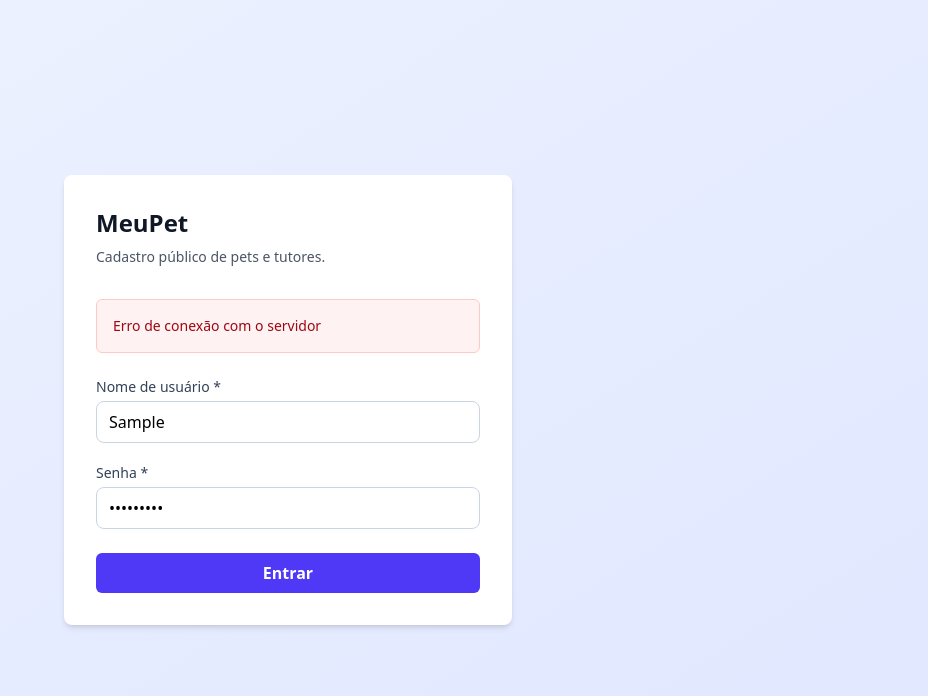
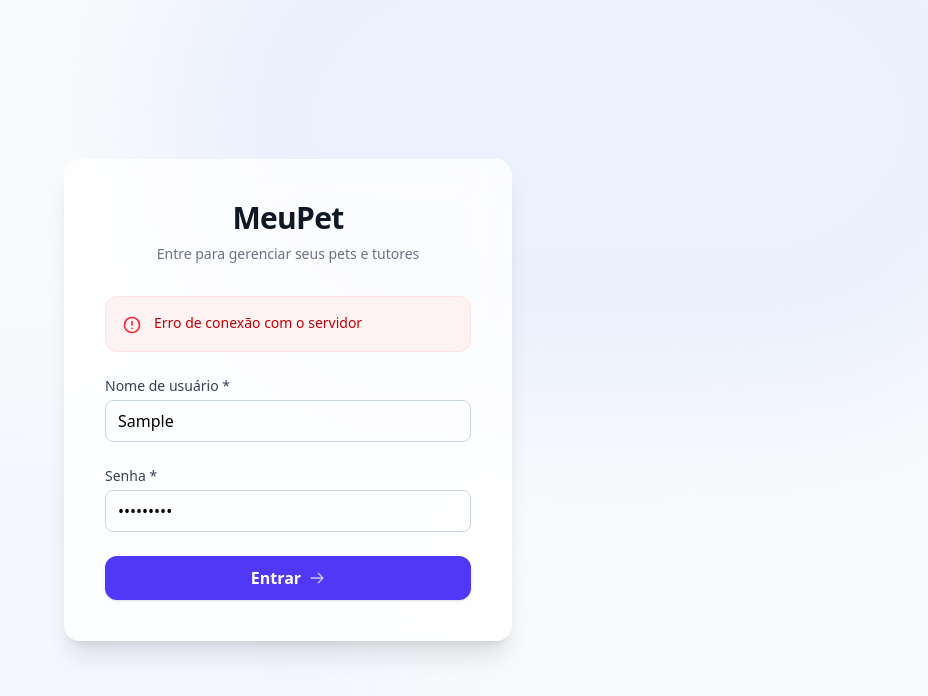
Before and after one commit to ViniciusRodrigues11/viniciusrodriguesdasilva029609, a React (Vite) app: page /login in a window 1280 px wide. Both pictures are taken after typing "Sample", "Sample123" into the empty fields and a click on the button "Entrar". Shown: the top 696 px of the page, without its empty margins (352-1280 px from the left). Built offline with nearby package versions, Linux system fonts and the light colour scheme; no server answers.

Commit message:
feat: redesign LoginPage with improved layout and error handling; enhance button styles and add decorative background elements

```diff
--- a/src/presentation/pages/auth/login.page.tsx
+++ b/src/presentation/pages/auth/login.page.tsx
@@ -78,23 +78,44 @@ export function LoginPage() {
   };
 
   return (
-    <div className="min-h-screen flex items-center justify-center bg-linear-to-br from-indigo-50 to-indigo-100 px-4 sm:px-6 lg:px-8">
-      <div className="w-full max-w-md">
-        <div className="bg-white rounded-lg shadow-md p-8">
-          <div className="mb-8">
-            <h1 className="text-2xl font-bold text-gray-900 mb-2">MeuPet</h1>
-            <p className="text-gray-600 text-sm">
-              Cadastro público de pets e tutores.
+    <div className="min-h-screen flex items-center justify-center bg-slate-50 px-4 sm:px-6 lg:px-8 relative overflow-hidden">
+      {/* Decorative Background Elements */}
+      <div className="absolute top-0 left-0 w-full h-full overflow-hidden z-0 pointer-events-none">
+        <div className="absolute -top-[20%] -right-[10%] w-[70%] h-[70%] rounded-full bg-indigo-100/50 blur-3xl" />
+        <div className="absolute -bottom-[20%] -left-[10%] w-[70%] h-[70%] rounded-full bg-blue-50/50 blur-3xl" />
+      </div>
+
+      <div className="w-full max-w-md relative z-10">
+        <div className="bg-white/80 backdrop-blur-xl rounded-2xl shadow-xl border border-white/20 p-8 sm:p-10">
+          <div className="mb-8 text-center">
+            <h1 className="text-3xl font-bold text-gray-900 mb-2 tracking-tight">
+              MeuPet
+            </h1>
+            <p className="text-gray-500 text-sm">
+              Entre para gerenciar seus pets e tutores
             </p>
           </div>
 
           {error && (
-            <div className="mb-6 p-4 bg-red-50 border border-red-200 rounded-md">
-              <p className="text-red-800 text-sm font-medium">{error}</p>
+            <div className="mb-6 p-4 bg-red-50 border border-red-100 rounded-xl flex items-start gap-3">
+              <svg
+                className="w-5 h-5 text-red-500 shrink-0 mt-0.5"
+                fill="none"
+                viewBox="0 0 24 24"
+                stroke="currentColor"
+              >
+                <path
+                  strokeLinecap="round"
+                  strokeLinejoin="round"
+                  strokeWidth={2}
+                  d="M12 8v4m0 4h.01M21 12a9 9 0 11-18 0 9 9 0 0118 0z"
+                />
+              </svg>
+              <p className="text-red-700 text-sm font-medium">{error}</p>
             </div>
           )}
 
-          <form onSubmit={handleSubmit} className="space-y-5">
+          <form onSubmit={handleSubmit} className="space-y-6">
             <FormInput
               id="username"
               label="Nome de usuário"
@@ -107,6 +128,7 @@ export function LoginPage() {
               disabled={isLoading}
             />
 
+            <div className="space-y-1">
               <FormInput
                 id="password"
                 label="Senha"
@@ -118,16 +140,17 @@ export function LoginPage() {
                 placeholder="Digite sua senha"
                 disabled={isLoading}
               />
+            </div>
 
             <button
               type="submit"
               disabled={isLoading}
-              className="w-full mt-6 bg-indigo-600 hover:bg-indigo-700 disabled:bg-indigo-400 disabled:cursor-not-allowed text-white font-semibold py-2 px-4 rounded-md transition-colors duration-200 flex items-center justify-center gap-2"
+              className="w-full mt-2 bg-indigo-600 hover:bg-indigo-700 disabled:bg-indigo-400 disabled:cursor-not-allowed text-white font-semibold py-2.5 px-4 rounded-xl transition-all duration-200 flex items-center justify-center gap-2 shadow-sm focus:ring-2 focus:ring-indigo-500 focus:ring-offset-2"
             >
               {isLoading ? (
                 <>
                   <svg
-                    className="w-4 h-4 animate-spin"
+                    className="w-5 h-5 animate-spin"
                     fill="none"
                     stroke="currentColor"
                     viewBox="0 0 24 24"
@@ -139,10 +162,25 @@ export function LoginPage() {
                       d="M12 4v16m8-8H4"
                     />
                   </svg>
-                  Entrando...
+                  <span>Entrando...</span>
                 </>
               ) : (
-                "Entrar"
+                <>
+                  <span>Entrar</span>
+                  <svg
+                    className="w-4 h-4 opacity-70"
+                    fill="none"
+                    viewBox="0 0 24 24"
+                    stroke="currentColor"
+                  >
+                    <path
+                      strokeLinecap="round"
+                      strokeLinejoin="round"
+                      strokeWidth={2}
+                      d="M14 5l7 7m0 0l-7 7m7-7H3"
+                    />
+                  </svg>
+                </>
               )}
             </button>
           </form>
```
Lines whose indentation alone changed are shown as unchanged.
